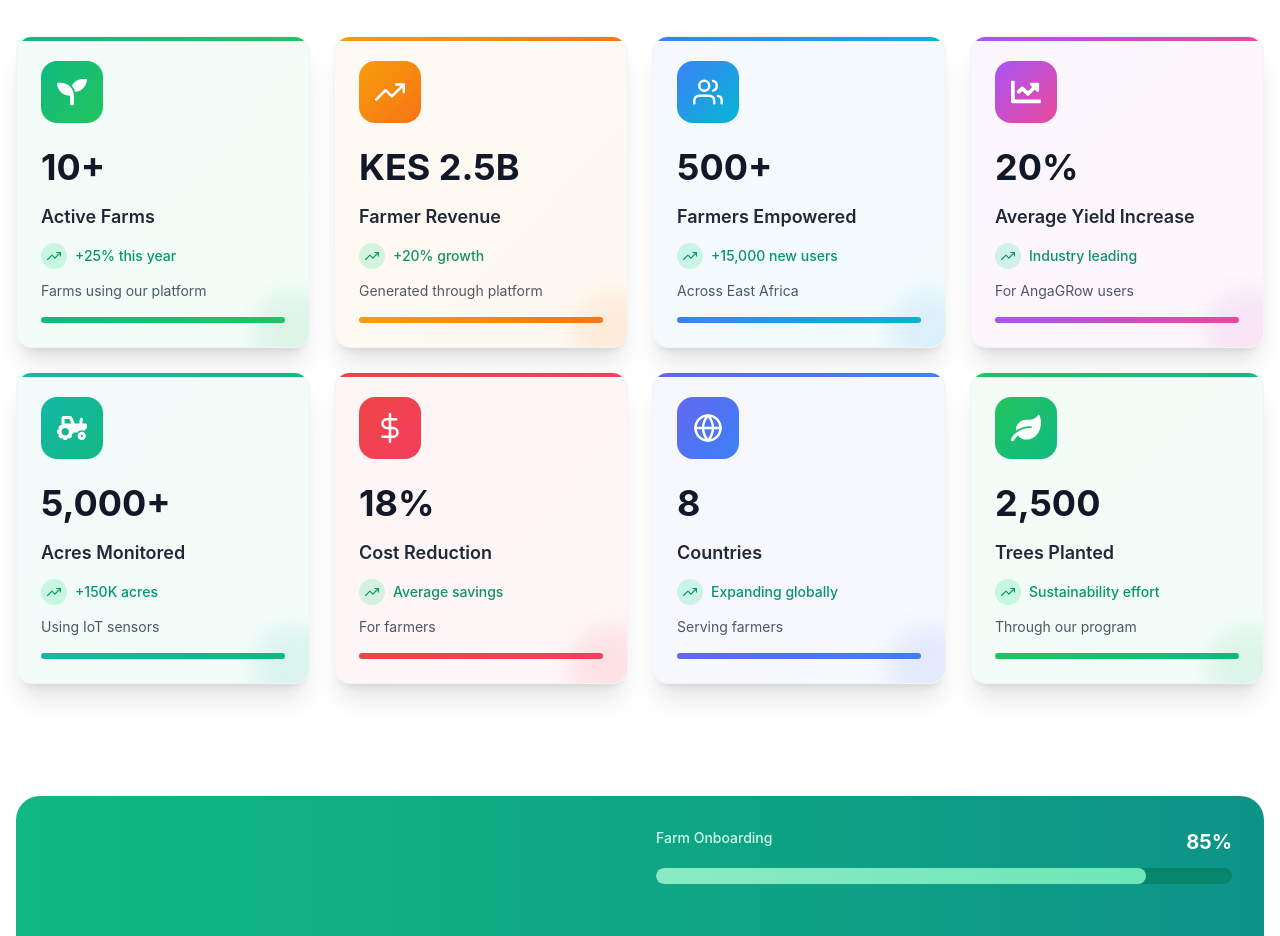
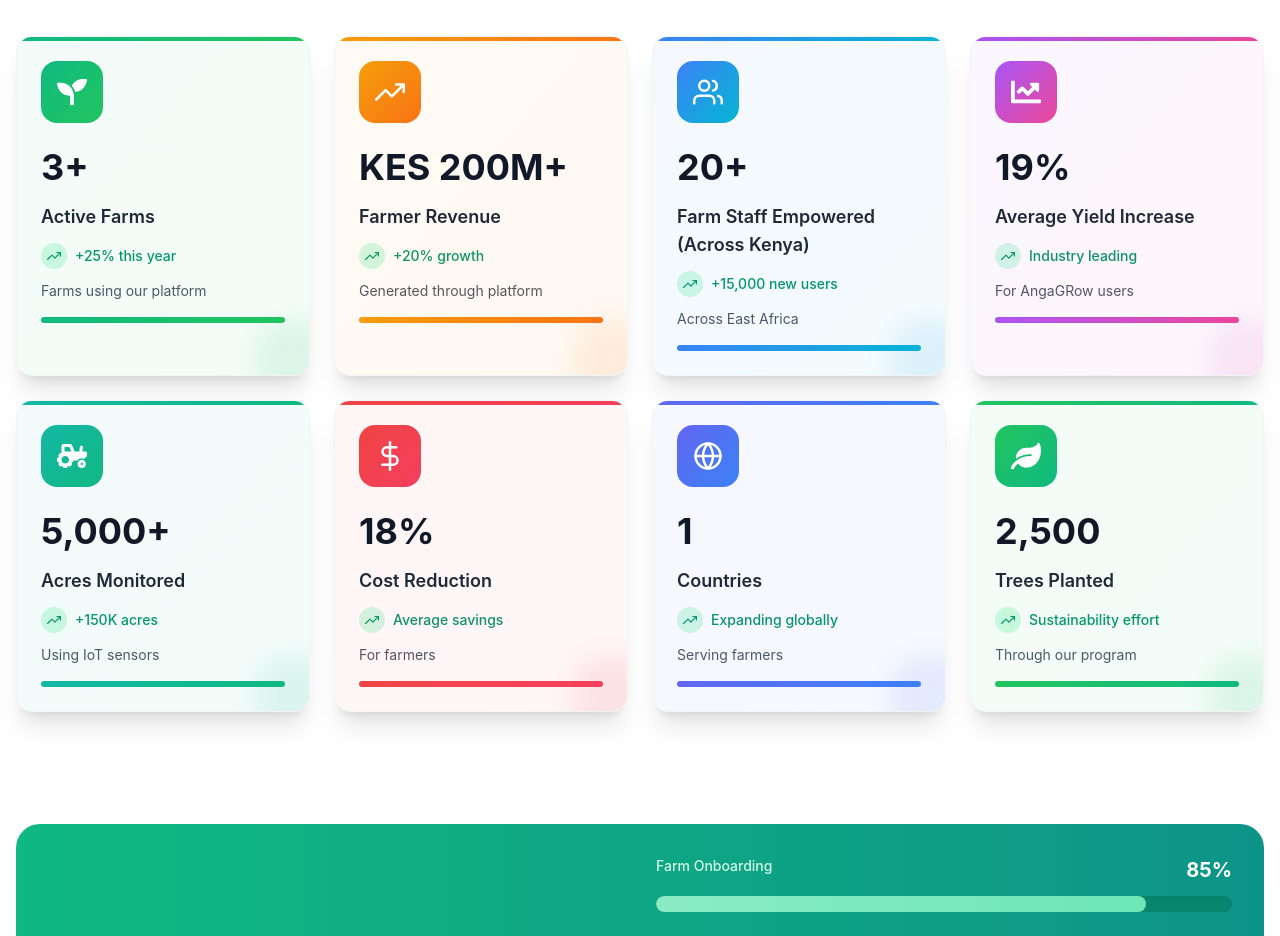
Before and after one commit to Mwangimark/angagrow-frontend, a React (Create React App) app: page / in a window 1280 px wide. Shown: the part 4680-5616 px from the top of the page. Built offline with nearby package versions, Linux system fonts and the light colour scheme.

Commit message:
changed from billions to millions

```diff
--- a/src/components/landing-sections/StatsImpact.jsx
+++ b/src/components/landing-sections/StatsImpact.jsx
@@ -10,7 +10,7 @@ const StatsImpact = () => {
   // Parse numbers from values
   const parseNumber = (value) => {
     if (value.includes('KES')) {
-      return parseFloat(value.replace('KES ', '').replace('B', '').trim()) * 1000000000;
+      return parseFloat(value.replace('KES ', '').replace('', '').trim()) * 1000000000;
     } else if (value.includes('+')) {
       return parseFloat(value.replace(',', '').replace('+', ''));
     } else if (value.includes('%')) {
@@ -27,8 +27,8 @@ const StatsImpact = () => {
   // Format numbers back to display format
   const formatNumber = (value, original) => {
     if (original.includes('KES')) {
-      const billions = value / 1000000000;
-      return `KES ${billions.toFixed(billions >= 10 ? 0 : 1)}B`;
+      const billions = value / 1000000;
+      return `KES ${billions.toFixed(billions >= 10 ? 0 : 1)}M+`;
     } else if (original.includes('+')) {
       return `${Math.floor(value).toLocaleString()}+`;
     } else if (original.includes('%')) {
@@ -46,8 +46,8 @@ const StatsImpact = () => {
   const statsData = [
     {
       icon: <FaSeedling className="text-3xl" />,
-      value: "10+",
-      numericValue: 10,
+      value: "3+",
+      numericValue: 3,
       label: "Active Farms",
       change: "+25% this year",
       color: "from-emerald-500 to-green-500",
@@ -57,8 +57,8 @@ const StatsImpact = () => {
     },
     {
       icon: <FiTrendingUp className="text-3xl" />,
-      value: "KES 2.5B",
-      numericValue: 2500000000,
+      value: "KES 200M+",
+      numericValue: 200000000, // 200 million
       label: "Farmer Revenue",
       change: "+20% growth",
       color: "from-amber-500 to-orange-500",
@@ -68,9 +68,9 @@ const StatsImpact = () => {
     },
     {
       icon: <FiUsers className="text-3xl" />,
-      value: "500+",
-      numericValue: 500,
-      label: "Farmers Empowered",
+      value: "20+",
+      numericValue: 20,
+      label: "Farm Staff Empowered (Across Kenya)",
       change: "+15,000 new users",
       color: "from-blue-500 to-cyan-500",
       description: "Across East Africa",
@@ -79,8 +79,8 @@ const StatsImpact = () => {
     },
     {
       icon: <FaChartLine className="text-3xl" />,
-      value: "20%",
-      numericValue: 20,
+      value: "19%",
+      numericValue: 19,
       label: "Average Yield Increase",
       change: "Industry leading",
       color: "from-purple-500 to-pink-500",
@@ -112,8 +112,8 @@ const StatsImpact = () => {
     },
     {
       icon: <FiGlobe className="text-3xl" />,
-      value: "8",
-      numericValue: 8,
+      value: "1",
+      numericValue: 1,
       label: "Countries",
       change: "Expanding globally",
       color: "from-indigo-500 to-blue-500",
```
